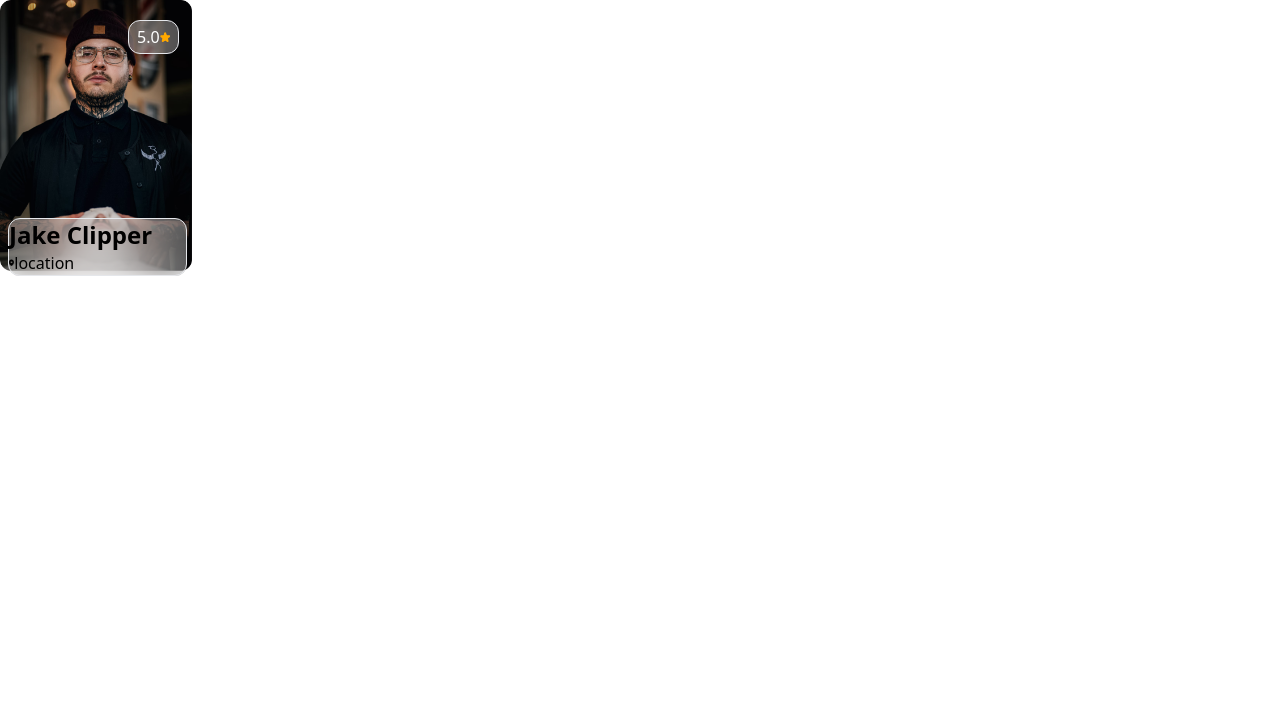
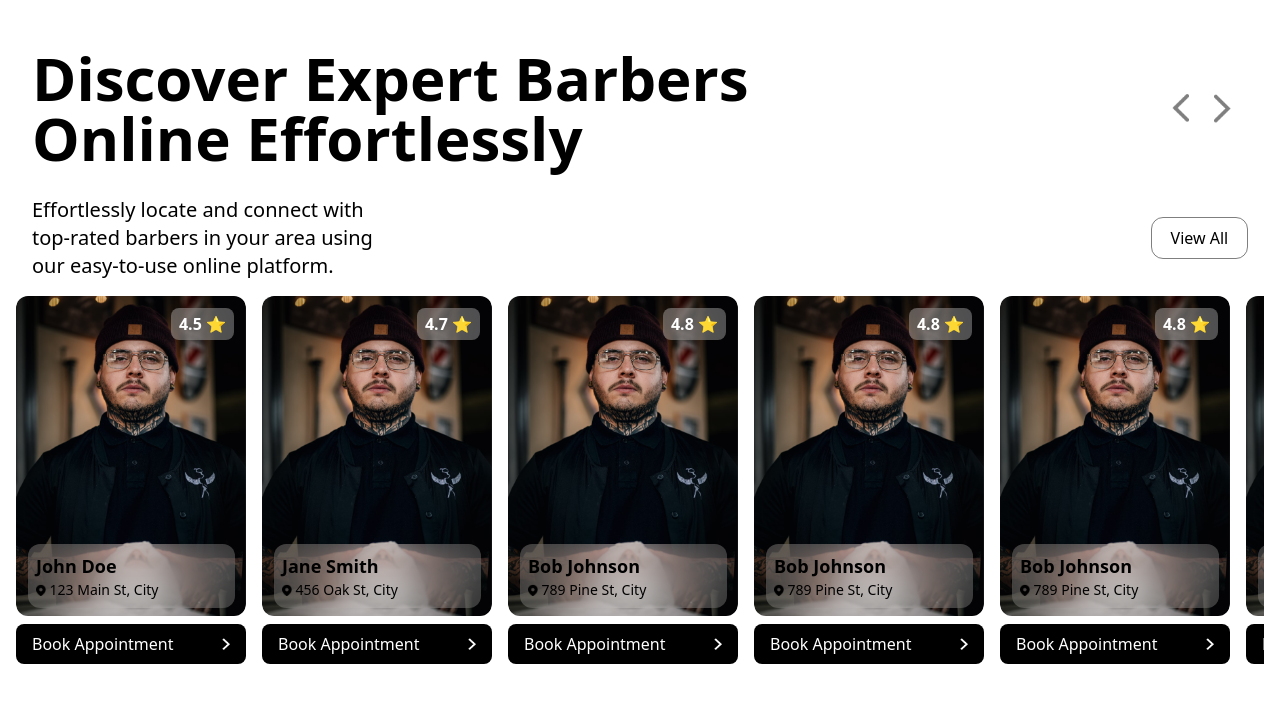
Before and after one commit to Soda-bees/trubarber-web, a React (Create React App) app: page / in a window 1280 px wide. Shown: the top 702 px of the page. Built offline with nearby package versions, Linux system fonts and the light colour scheme.

Commit message:
barberSection completed

```diff
--- a/package.json
+++ b/package.json
@@ -18,8 +18,10 @@
     "react-redux": "^9.1.2",
     "react-router-dom": "^6.26.2",
     "react-scripts": "5.0.1",
+    "react-slick": "^0.30.2",
     "react-toastify": "^10.0.5",
     "redux-persist": "^6.0.0",
+    "slick-carousel": "^1.8.1",
     "typescript": "^4.9.5",
     "web-vitals": "^2.1.4"
   },
@@ -48,6 +50,7 @@
     ]
   },
   "devDependencies": {
+    "@types/react-slick": "^0.23.13",
     "init": "^0.1.2",
     "tailwindcss": "^3.4.13"
   }
--- a/src/components/BarberSection/index.tsx
+++ b/src/components/BarberSection/index.tsx
@@ -1,28 +1,315 @@
-import React from "react";
+import React, { useRef, useState } from "react";
 import images from "../../services/config/images";
 
 type Props = {};
 
 const BarberSection = (props: Props) => {
+  const sliderRef = useRef<HTMLDivElement>(null);
+
+  const [sliderData] = useState([
+    {
+      image: images.barberImg,
+      name: "John Doe",
+      location: "123 Main St, City",
+      rating: 4.5,
+      icon: images.Location,
+    },
+    {
+      image: images.barberImg,
+      name: "Jane Smith",
+      location: "456 Oak St, City",
+      rating: 4.7,
+      icon: images.Location,
+    },
+    {
+      image: images.barberImg,
+      name: "Bob Johnson",
+      location: "789 Pine St, City",
+      rating: 4.8,
+      icon: images.Location,
+    },
+    {
+      image: images.barberImg,
+      name: "Bob Johnson",
+      location: "789 Pine St, City",
+      rating: 4.8,
+      icon: images.Location,
+    },
+    {
+      image: images.barberImg,
+      name: "Bob Johnson",
+      location: "789 Pine St, City",
+      rating: 4.8,
+      icon: images.Location,
+    },
+    {
+      image: images.barberImg,
+      name: "Bob Johnson",
+      location: "789 Pine St, City",
+      rating: 4.8,
+      icon: images.Location,
+    },
+    {
+      image: images.barberImg,
+      name: "Bob Johnson",
+      location: "789 Pine St, City",
+      rating: 4.8,
+      icon: images.Location,
+    },
+    {
+      image: images.barberImg,
+      name: "Bob Johnson",
+      location: "789 Pine St, City",
+      rating: 4.8,
+      icon: images.Location,
+    },
+    {
+      image: images.barberImg,
+      name: "Bob Johnson",
+      location: "789 Pine St, City",
+      rating: 4.8,
+      icon: images.Location,
+    },
+    {
+      image: images.barberImg,
+      name: "Bob Johnson",
+      location: "789 Pine St, City",
+      rating: 4.8,
+      icon: images.Location,
+    },
+    {
+      image: images.barberImg,
+      name: "Bob Johnson",
+      location: "789 Pine St, City",
+      rating: 4.8,
+      icon: images.Location,
+    },
+    {
+      image: images.barberImg,
+      name: "Bob Johnson",
+      location: "789 Pine St, City",
+      rating: 4.8,
+      icon: images.Location,
+    },
+    {
+      image: images.barberImg,
+      name: "Bob Johnson",
+      location: "789 Pine St, City",
+      rating: 4.8,
+      icon: images.Location,
+    },
+    {
+      image: images.barberImg,
+      name: "Bob Johnson",
+      location: "789 Pine St, City",
+      rating: 4.8,
+      icon: images.Location,
+    },
+    {
+      image: images.barberImg,
+      name: "Bob Johnson",
+      location: "789 Pine St, City",
+      rating: 4.8,
+      icon: images.Location,
+    },
+    {
+      image: images.barberImg,
+      name: "Bob Johnson",
+      location: "789 Pine St, City",
+      rating: 4.8,
+      icon: images.Location,
+    },
+    {
+      image: images.barberImg,
+      name: "Bob Johnson",
+      location: "789 Pine St, City",
+      rating: 4.8,
+      icon: images.Location,
+    },
+    {
+      image: images.barberImg,
+      name: "Bob Johnson",
+      location: "789 Pine St, City",
+      rating: 4.8,
+      icon: images.Location,
+    },
+    {
+      image: images.barberImg,
+      name: "Bob Johnson",
+      location: "789 Pine St, City",
+      rating: 4.8,
+      icon: images.Location,
+    },
+    {
+      image: images.barberImg,
+      name: "Bob Johnson",
+      location: "789 Pine St, City",
+      rating: 4.8,
+      icon: images.Location,
+    },
+    {
+      image: images.barberImg,
+      name: "Bob Johnson",
+      location: "789 Pine St, City",
+      rating: 4.8,
+      icon: images.Location,
+    },
+    {
+      image: images.barberImg,
+      name: "Bob Johnson",
+      location: "789 Pine St, City",
+      rating: 4.8,
+      icon: images.Location,
+    },
+    {
+      image: images.barberImg,
+      name: "Bob Johnson",
+      location: "789 Pine St, City",
+      rating: 4.8,
+      icon: images.Location,
+    },
+    {
+      image: images.barberImg,
+      name: "Bob Johnson",
+      location: "789 Pine St, City",
+      rating: 4.8,
+      icon: images.Location,
+    },
+    {
+      image: images.barberImg,
+      name: "Bob Johnson",
+      location: "789 Pine St, City",
+      rating: 4.8,
+      icon: images.Location,
+    },
+    {
+      image: images.barberImg,
+      name: "Bob Johnson",
+      location: "789 Pine St, City",
+      rating: 4.8,
+      icon: images.Location,
+    },
+    {
+      image: images.barberImg,
+      name: "Bob Johnson",
+      location: "789 Pine St, City",
+      rating: 4.8,
+      icon: images.Location,
+    },
+    // Add more items here
+  ]);
+
+  const scroll = (direction: "left" | "right") => {
+    const scrollAmount = 250; // Amount to scroll
+    if (direction === "left") {
+      sliderRef.current?.scrollBy({
+        top: 0,
+        left: -scrollAmount,
+        behavior: "smooth",
+      });
+    } else {
+      sliderRef.current?.scrollBy({
+        top: 0,
+        left: scrollAmount,
+        behavior: "smooth",
+      });
+    }
+  };
+
   return (
-    <div>
-      <div>
-        <div className="flex flex-row items-center border rounded-[12px] w-[4%] justify-between py-1 px-2 ml-[10%] mt-5 fixed bg-white/30 backdrop-blur-lg text-white">
-          5.0
-          <img src={images.star} className="w-[30%]" />
+    <div className="relative flex flex-col-reverse w-full p-4">
+      <div
+        ref={sliderRef}
+        className="flex space-x-4 w-full overflow-x-auto hide-scrollbar"
+        style={{ scrollBehavior: "smooth" }}
+      >
+        {sliderData.map((item, index) => (
+          <div key={index} className="w-[230px] flex-shrink-0">
+            <div className="relative">
+              <img
+                src={item.image}
+                alt={item.name}
+                className="w-full h-[320px] object-cover rounded-xl"
+              />
+              <div className="absolute top-3 right-3 bg-white/30 backdrop-blur-lg text-white font-bold px-2 py-1 rounded-lg">
+                {item.rating} ⭐
+              </div>
+              <div className="absolute bottom-2 left-3 text-black bg-white/20 backdrop-blur-lg p-2 w-[90%] rounded-xl">
+                <div className="font-bold text-lg">{item.name}</div>
+                <div className="text-sm flex flex-row items-center">
+                  <img src={item.icon} className="w-[5%] h-full mr-1" />
+                  {item.location}
+                </div>
+              </div>
+            </div>
+
+            <div className="mt-2 text-center flex flex-row bg-black text-white py-2 px-4 rounded-lg w-full items-center justify-between cursor-pointer">
+              <div className="text-white">Book Appointment</div>
+              <img src={images.arrowBtn} className="w-[4%] h-full" />
+            </div>
+          </div>
+        ))}
+      </div>
+
+      <div className="flex flex-col mt-4 justify-between p-4 ">
+        <div className="flex flex-row items-center justify-between">
+          {/* <div> */}
+          <div className="text-3xl md:text-6xl md:w-[70%] lg:w-[60%] font-semibold">
+            Discover Expert Barbers Online Effortlessly
+          </div>
+          <div className="hidden md:flex flex-row w-[7%] justify-between mr-1">
+            <div
+              onClick={() => scroll("left")}
+              className="bg-white text-black rounded-full flex justify-center"
+            >
+              <img src={images.greyArrow} className="w-[40%] h-full" />
+            </div>
+
+            <div
+              onClick={() => scroll("right")}
+              className="bg-white text-black rounded-full flex justify-center"
+            >
+              <img
+                src={images.greyArrow}
+                className="w-[40%] h-full rotate-180"
+              />
+            </div>
+          </div>
+          {/* </div> */}
         </div>
-        <div className="border bg-white/30 backdrop-blur-lg w-[14%] rounded-[12px] fixed mt-[17%] ml-2">
-          <div className="font-bold text-2xl">Jake Clipper</div>
-          <div className="flex flex-row items-center">
-            <img src={images.Location} className="w-[3%]"/>
-            <div className="font-light">location</div>
+        <div className="flex flex-row items-center justify-between mt-7">
+          <div className="text-sm w-full md:text-xl md: w-[70%] lg:w-[30%] font-light">
+            Effortlessly locate and connect with top-rated barbers in your area
+            using our easy-to-use online platform.
+          </div>
+          <div className="hidden border border-black/50 p-2 rounded-xl md:flex justify-center cursor-pointer lg:w-[8%]">
+            View All
           </div>
         </div>
-        <img
-          src={images.barberImg}
-          alt="barber"
-          className="w-[15%] absolute -z-10 flex"
-        />
+        <div className="md:hidden flex flex-row justify-between mt-4">
+        <div className="border border-black/50 p-2 px-5 rounded-xl flex justify-center cursor-pointer mr-2">
+            View All
+          </div>
+          <div className="flex flex-row justify-between w-[15%] h-[15%] mt-3">
+            <div
+              onClick={() => scroll("left")}
+              className="bg-white text-black rounded-full flex justify-center mr-3"
+            >
+              <img src={images.greyArrow} className="w-3 h-5" />
+            </div>
+
+            <div
+              onClick={() => scroll("right")}
+              className="bg-white text-black rounded-full flex justify-center"
+            >
+              <img
+                src={images.greyArrow}
+                className="rotate-180 w-3 h-5"
+              />
+            </div>
+          </div>
+
+        </div>
       </div>
     </div>
   );
--- a/src/index.css
+++ b/src/index.css
@@ -1,6 +1,8 @@
 @tailwind base;
 @tailwind components;
 @tailwind utilities;
+@import "~slick-carousel/slick/slick.css";
+@import "~slick-carousel/slick/slick-theme.css";
 
 /* body {
   margin: 0;
--- a/src/services/config/images.tsx
+++ b/src/services/config/images.tsx
@@ -28,6 +28,7 @@ import uploadBtn from "../../assets/Images/uploadBtn.png";
 import barberImg from "../../assets/Images/barberImg.png";
 import star from "../../assets/Images/star.png";
 import Location from "../../assets/Images/Location.png";
+import greyArrow from "../../assets/Images/greyArrow.png";
 
 const images = {
   uploadBtn,
@@ -60,6 +61,7 @@ const images = {
   barberImg,
   star,
   Location,
+  greyArrow,
 };
 
 export default images;
```
Also changed, not shown: src/assets/Images/greyArrow.png (added), 1 other file (tests, documents, lock files or other folders).
